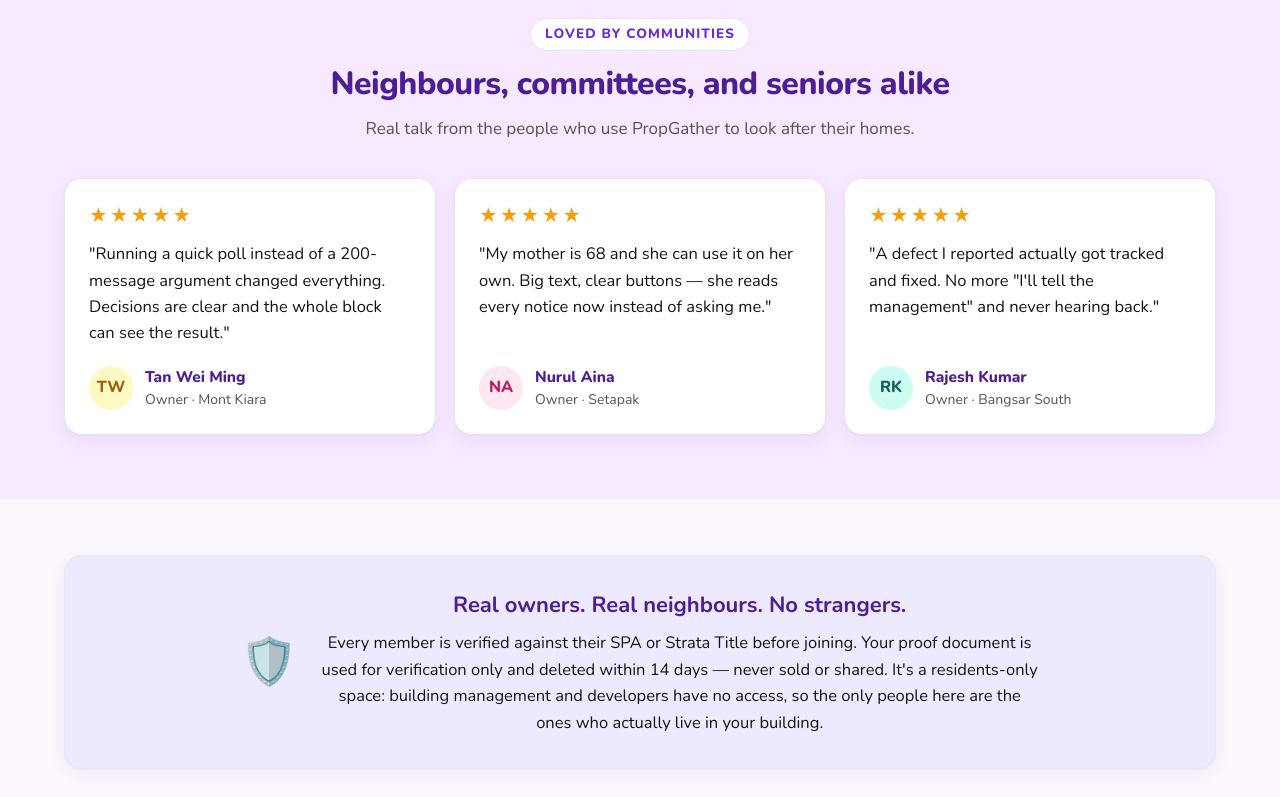
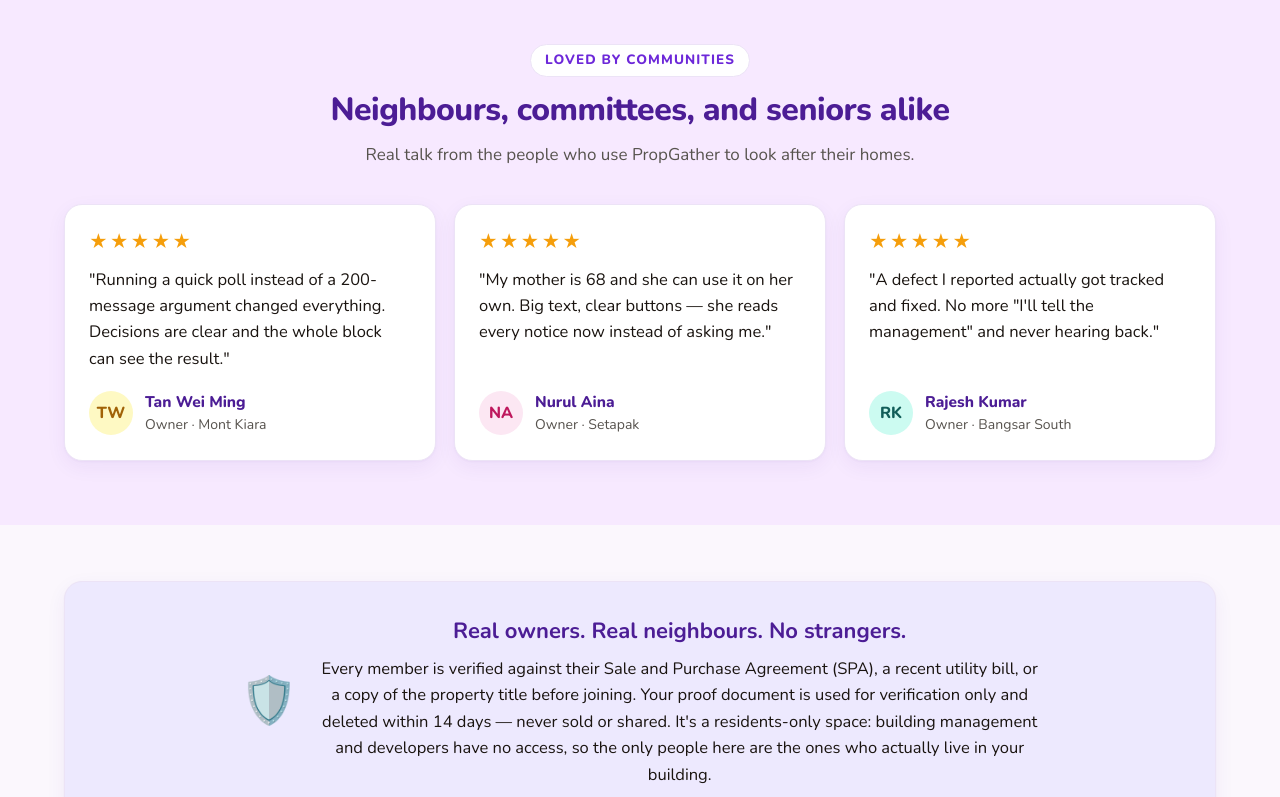
Before and after one commit to lch99/Prop-Gather, a React (Vite) app: page /#/ in a window 1280 px wide. Shown: the part 3534-4331 px from the top of the page. Built offline with nearby package versions, Linux system fonts and the light colour scheme.

Commit message:
Update ownership proof copy to list SPA, utility bill, and property title
Replace the vague "SPA or Strata Title" phrasing across landing, discover,
project, register, and privacy pages with the actual accepted documents.

```diff
--- a/src/pages/DiscoverPage.jsx
+++ b/src/pages/DiscoverPage.jsx
@@ -180,7 +180,7 @@
             borderRadius: C.radiusSm, padding: '11px 14px',
             fontSize: 13, color: C.navy, lineHeight: 1.55
           }}>
-            <strong>🔐 Verified owners only.</strong> To join this community you must be a registered property owner of this residence. You will need to upload your SPA or Strata Title as proof during registration.
+            <strong>🔐 Verified owners only.</strong> To join this community you must be a registered property owner of this residence. You will need to upload your Sale and Purchase Agreement (SPA), a recent utility bill, or a copy of the property title as proof during registration.
           </div>
 
           {/* Actions */}
--- a/src/pages/LandingPage.jsx
+++ b/src/pages/LandingPage.jsx
@@ -25,7 +25,7 @@
 
 const STEPS = [
   { n: '1', title: 'Find your community', text: "Browse Malaysia's national directory and search for your property by name, city, or state." },
-  { n: '2', title: 'Verify your ownership', text: "Upload your SPA or Strata Title. We confirm you're a genuine owner — that's what keeps it safe." },
+  { n: '2', title: 'Verify your ownership', text: "Upload your Sale and Purchase Agreement (SPA), a recent utility bill, or a copy of the property title. We confirm you're a genuine owner — that's what keeps it safe." },
   { n: '3', title: 'Join & unlock the tools', text: "Once verified, step inside your community's forum, chat, and owner tools." }
 ]
 
@@ -49,7 +49,7 @@
 
 const FAQS = [
   { q: 'Is PropGather free to use?', a: 'Yes. Browsing the directory and joining your verified community is completely free for residents and owners.' },
-  { q: 'How do you verify that someone is a real owner?', a: 'During registration you upload your SPA or Strata Title. A platform admin reviews it — usually within 24 hours — before granting access.' },
+  { q: 'How do you verify that someone is a real owner?', a: 'During registration you upload your Sale and Purchase Agreement (SPA), a recent utility bill, or a copy of the property title. A platform admin reviews it — usually within 24 hours — before granting access.' },
   { q: 'Is my document and data safe?', a: 'Your proof document is used for verification only and is permanently deleted within 14 days of review. We never sell or share your documents with third parties.' },
   { q: "What if my building isn't listed yet?", a: "Open the directory and use 'Request a missing community'. Tell us the name and location and we'll add it once verified." },
   { q: 'Who can see what I post?', a: "Only verified members of your own community can see your posts and chats — not even your building's management or developer. Your space is private, not public or searchable." },
@@ -297,7 +297,8 @@
           <div style={{ maxWidth: 720 }}>
             <h3 style={{ margin: '0 0 8px', color: C.navy, fontSize: 22 }}>Real owners. Real neighbours. No strangers.</h3>
             <p style={{ margin: 0, color: C.text, fontSize: 16.5, lineHeight: 1.6 }}>
-              Every member is verified against their SPA or Strata Title before joining. Your proof document is
+              Every member is verified against their Sale and Purchase Agreement (SPA), a recent utility bill, or a
+              copy of the property title before joining. Your proof document is
               used for verification only and deleted within 14 days — never sold or shared. It's a residents-only
               space: building management and developers have no access, so the only people here are the ones who
               actually live in your building.
--- a/src/pages/PrivacyPage.jsx
+++ b/src/pages/PrivacyPage.jsx
@@ -29,7 +29,8 @@
               A proof document — one of:
               <ul style={{ marginTop: 4 }}>
                 <li>Sale &amp; Purchase Agreement (SPA)</li>
-                <li>Strata Title</li>
+                <li>A recent utility bill</li>
+                <li>A copy of the property title</li>
               </ul>
             </li>
             <li>Timestamp and record of your explicit consent at the point of document upload</li>
--- a/src/pages/ProjectPage.jsx
+++ b/src/pages/ProjectPage.jsx
@@ -59,7 +59,8 @@
         only accessible to verified property owners and residents of this building.
       </p>
       <p style={{ margin: '0 0 28px', color: C.textMuted, fontSize: 14, lineHeight: 1.55 }}>
-        To gain access, register and upload your SPA or Strata Title as proof of ownership.
+        To gain access, register and upload your Sale and Purchase Agreement (SPA), a recent utility bill, or a
+        copy of the property title as proof of ownership.
         Admin review takes less than 24 hours.
       </p>
       <div style={{ display: 'flex', gap: 12, justifyContent: 'center', flexWrap: 'wrap' }}>
--- a/src/pages/RegisterPage.jsx
+++ b/src/pages/RegisterPage.jsx
@@ -6,7 +6,7 @@
 const steps = ['Register', 'Upload proof', 'Admin review', 'Access granted']
 
 const docByTier = {
-  Owner: 'SPA or Strata Title',
+  Owner: 'SPA, utility bill, or property title',
   'House Owner': 'Sale & Purchase Agreement'
 }
 
@@ -79,7 +79,7 @@
             <p><strong>1. Accurate information.</strong> You confirm that all details and documents submitted are true, accurate, and belong to you.</p>
             <p><strong>2. Verification process.</strong> Your application, including any uploaded documents, will be reviewed by a Platform Admin. False or fraudulent submissions may result in rejection or permanent suspension.</p>
             <p><strong>3. Community conduct.</strong> Once verified, you agree to engage respectfully with other residents and to use shared community channels for legitimate property-related discussion only.</p>
-            <p><strong>4. Data usage & document retention.</strong> Your personal information will be used solely to verify your connection to the property and to operate your community account. Any proof document you upload (e.g. SPA, Strata Title, Tenancy Agreement) will be used for verification purposes only and will <strong>not be stored permanently</strong>. Documents are deleted from our systems within 14 days of your application being reviewed, whether approved or rejected. We do not share your documents with third parties.</p>
+            <p><strong>4. Data usage & document retention.</strong> Your personal information will be used solely to verify your connection to the property and to operate your community account. Any proof document you upload (e.g. SPA, utility bill, property title, Tenancy Agreement) will be used for verification purposes only and will <strong>not be stored permanently</strong>. Documents are deleted from our systems within 14 days of your application being reviewed, whether approved or rejected. We do not share your documents with third parties.</p>
             <p><strong>5. Account integrity.</strong> Sharing your verified access with non-residents or misrepresenting your tier (Owner / House Owner) is prohibited and may lead to access being revoked.</p>
           </div>
 
```
